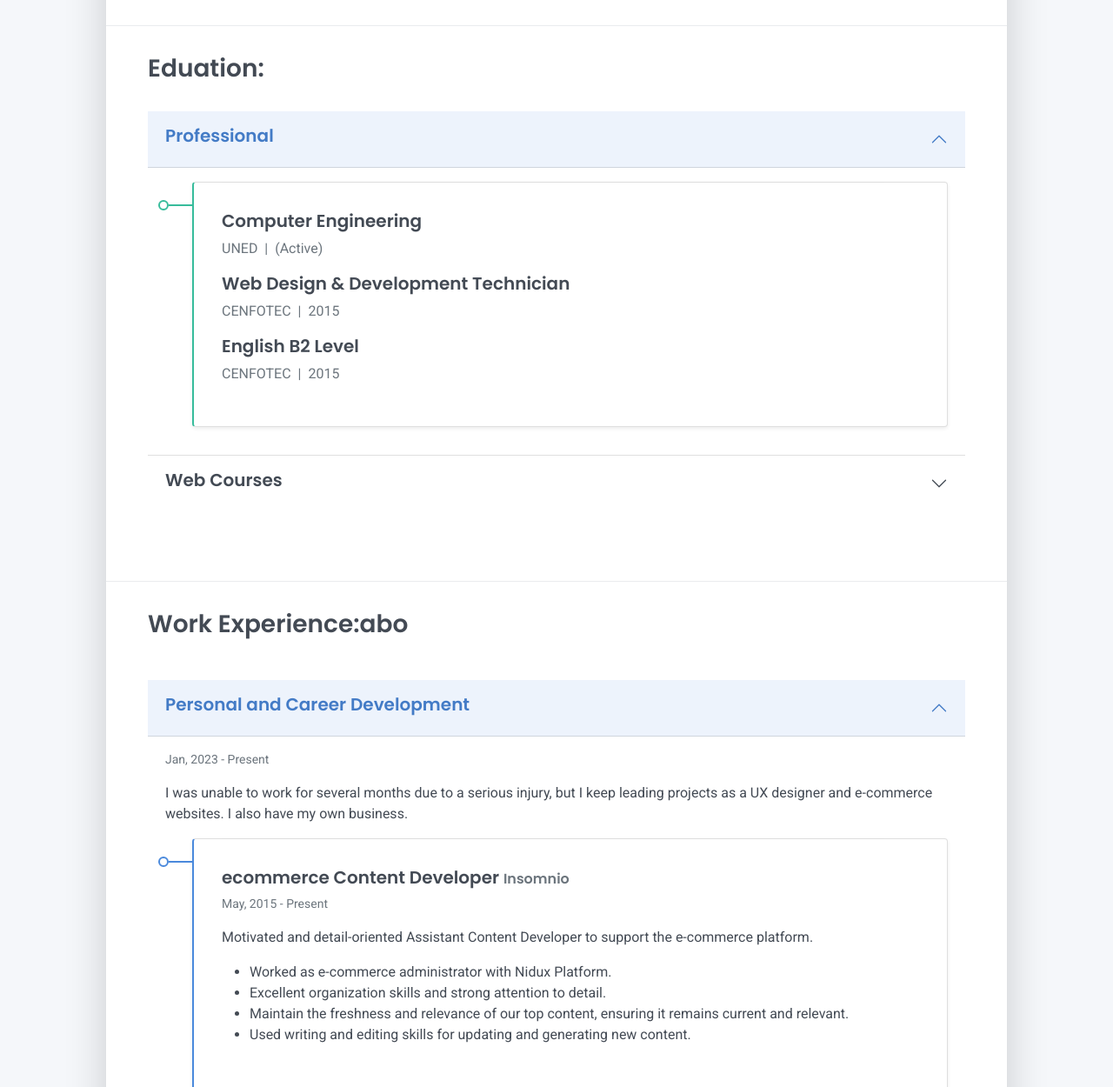
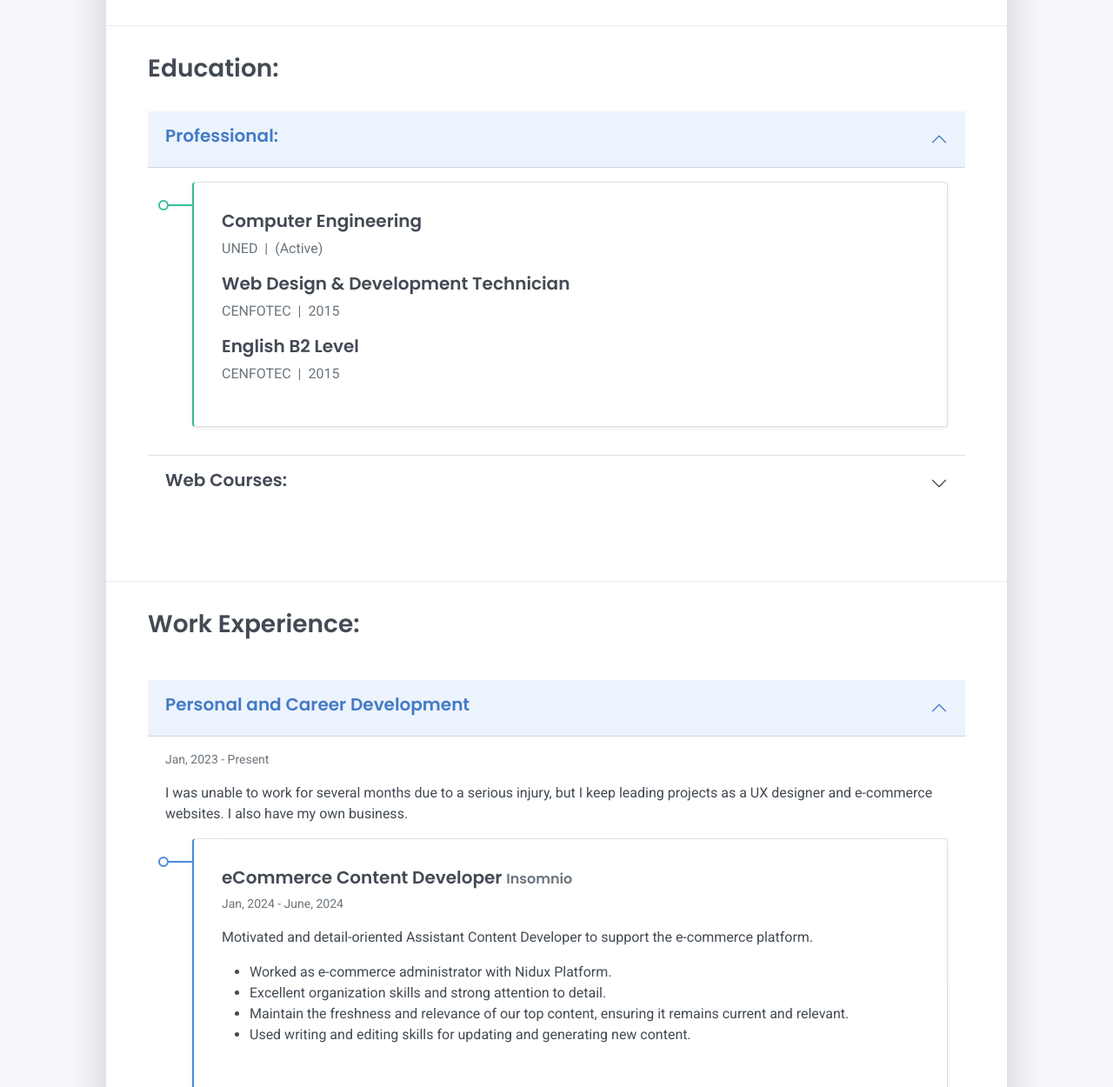
Before and after one commit to girldiamond/resume_carolina, a plain HTML site: page index.html in a window 1280 px wide. Shown: the part 645-1895 px from the top of the page at 87% size. Drawn offline with nearby package versions, Linux system fonts and the light colour scheme.

Commit message:
Update index.html
Edicion html

```diff
--- a/index.html
+++ b/index.html
@@ -147,12 +147,12 @@
      <hr class="d-print-none" />
      <div class="page-break"></div>
   <div id="education" class="education-section px-3 px-lg-4 pb-4">
-  <h2 class="h3 mb-3">Eduation:</h2>
+  <h2 class="h3 mb-3">Education:</h2>
   <div class="accordion accordion-flush" id="accordionPanelsStayOpenExample">
   <div class="accordion-item">
     <h2 class="accordion-header" id="panelsStayOpen-headingOne">
       <button class="accordion-button" type="button" data-bs-toggle="collapse" data-bs-target="#panelsStayOpen-collapseOne" aria-expanded="true" aria-controls="panelsStayOpen-collapseOne">
-      <div class="h5 mb-1">Professional</div>
+      <div class="h5 mb-1">Professional:</div>
       </button>
     </h2>
         <div id="panelsStayOpen-collapseOne" class="accordion-collapse collapse show" aria-labelledby="panelsStayOpen-headingOne">
@@ -175,7 +175,7 @@
     <h2 class="accordion-header" id="panelsStayOpen-headingTwo">
             <button class="accordion-button collapsed" type="button" data-bs-toggle="collapse" data-bs-target="#panelsStayOpen-collapseTwo" aria-expanded="false" aria-controls="panelsStayOpen-collapseTwo">
 
-       <div class="h5 mb-1">Web Courses</div>
+       <div class="h5 mb-1">Web Courses:</div>
       </button>
     </h2>
        <div id="panelsStayOpen-collapseTwo" class="accordion-collapse collapse" aria-labelledby="panelsStayOpen-headingTwo">
@@ -192,7 +192,7 @@
          <div class="h5 mb-1">Introduction to Cybersecurity</div>
          <p class="text-muted">UTN Cisco &nbsp;|&nbsp; Networking Academy | Active</p>
          <div class="h5 mb-1">Software Engineering with PHP, HTML 5 and Material Design</div>
-         <p class="text-muted">UDEMY &nbsp;|&nbsp; Certified< </p>
+         <p class="text-muted">UDEMY &nbsp;|&nbsp; Certified </p>
         </div>
        </div>
 
@@ -209,7 +209,7 @@
      <!-- EXPERIENCIA -->
      <hr class="d-print-none" />
      <div id="experience" class="work-experience-section px-3 px-lg-4">
-      <h2 class="h3 mb-4">Work Experience:abo</h2>
+      <h2 class="h3 mb-4">Work Experience:</h2>
 
        <div class="accordion accordion-flush" id="accordionPanelsStayOpenExample">
         <div class="accordion-item">
@@ -224,9 +224,9 @@
            <p>I was unable to work for several months due to a serious injury, but I keep leading projects as a UX designer and e-commerce websites. I also have my own business.</p>
            <div class="timeline-card timeline-card-primary card shadow-sm">
             <div class="card-body">
-             <div class="h5 mb-1">ecommerce Content Developer <span class="text-muted h6">Insomnio</span>
+             <div class="h5 mb-1">eCommerce Content Developer <span class="text-muted h6">Insomnio</span>
              </div>
-             <div class="text-muted text-small mb-2">May, 2015 - Present</div>
+             <div class="text-muted text-small mb-2">Jan, 2024 - June, 2024</div>
              <p>Motivated and detail-oriented Assistant Content Developer to support the e-commerce platform. </p>
              <ul class="resume-list">
               <li>Worked as e-commerce administrator with Nidux Platform.</li>
@@ -277,7 +277,7 @@
         <div class="accordion-item">
          <h2 class="accordion-header" id="panelsStayOpen-headingThree">
           <button class="accordion-button collapsed" type="button" data-bs-toggle="collapse" data-bs-target="#panelsStayOpen-collapseThree" aria-expanded="false" aria-controls="panelsStayOpen-collapseThree">
-           <div class="h5 mb-1">UX/UI Web Designer & Technical Support <span class="text-muted h6">Universidad San Marcos</span>
+           <div class="h5 mb-1">UX/UI Web Designer & Technical Support <span class="text-muted h6"> Universidad San Marcos</span>
            </div>
           </button>
          </h2>
```
